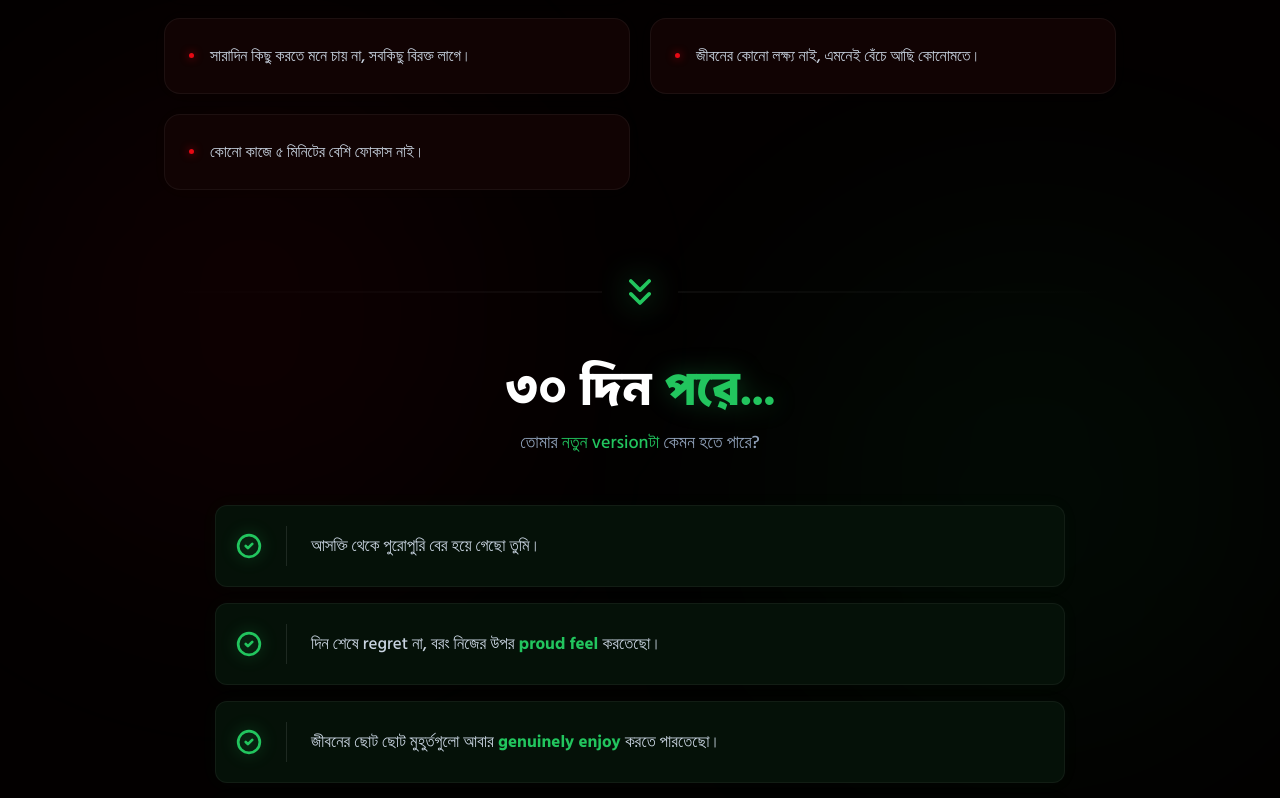
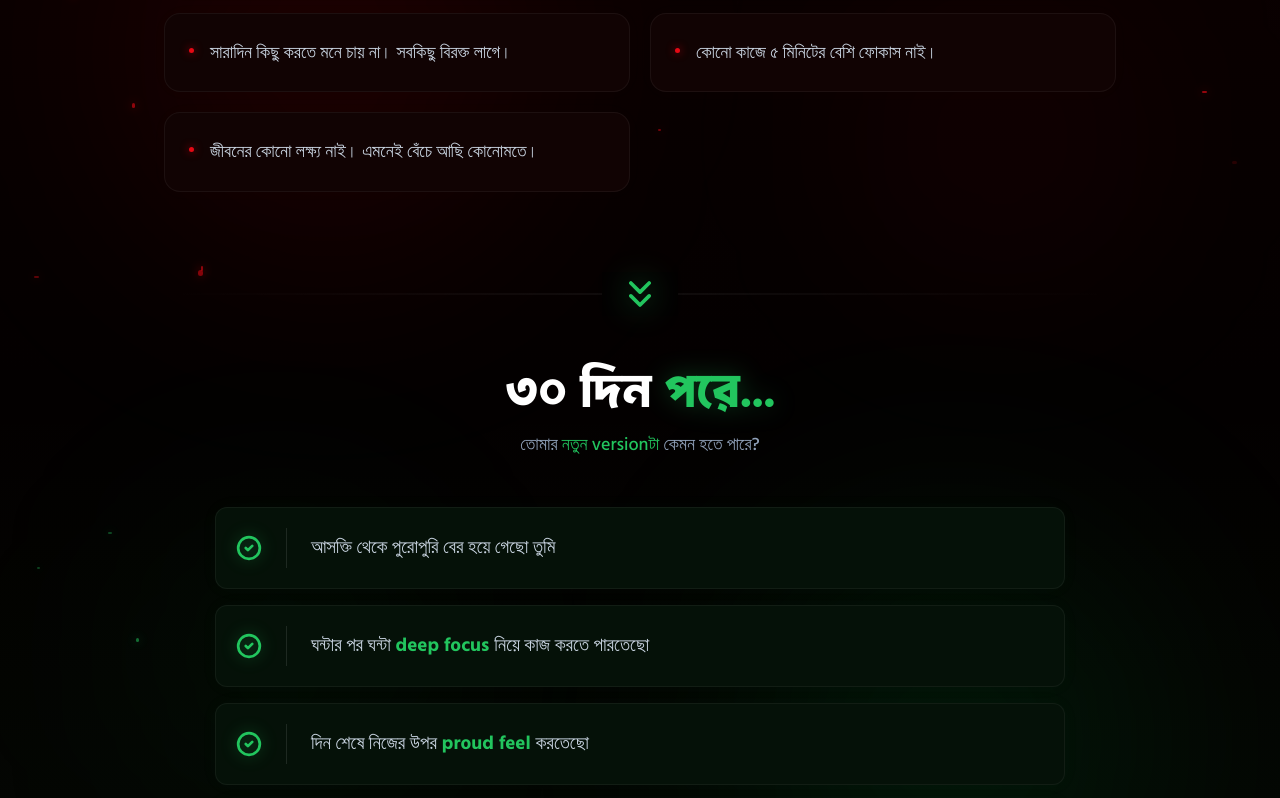
Before and after one commit to Rayan37307/30day-bu, a React (Vite) app: page / in a window 1280 px wide. Shown: the part 1541-2339 px from the top of the page. Built offline with nearby package versions, Linux system fonts and the light colour scheme; a web font is replaced by a local one.

Commit message:
feat: update hero copy and enhance landing section with ambient background particles and improved typography.

```diff
--- a/src/components/Hero.tsx
+++ b/src/components/Hero.tsx
@@ -31,9 +31,9 @@ export function Hero() {
           transition={{ duration: 0.8, delay: 0.1 }}
           className="leading-[1.2] tracking-tight font-display max-w-5xl mx-auto mb-16"
         >
-          <span className="text-3xl sm:text-4xl lg:text-5xl text-white align-middle block mb-3">শুধু 30 টা দিন আমার সাথে থাকো</span>
+          <span className="text-3xl sm:text-4xl lg:text-5xl text-white align-middle block mb-3">আরেকবার নিজেকে ফিরে পাওয়ার জন্য</span>
           <span className="text-4xl sm:text-5xl lg:text-[64px] text-white align-middle leading-tight">
-            সেরা একটা <span className="font-anton uppercase text-gradient-red drop-shadow-sm align-middle tracking-tighter text-[1.1em]">COMEBACK</span><br className="block sm:hidden" /> হবেই ইনশাআল্লাহ
+            শুধু <span className="text-gradient-red drop-shadow-sm font-bold">৩০ দিনই</span> যথেষ্ট
           </span>
         </motion.h1>
 
--- a/src/components/IsThisYou.tsx
+++ b/src/components/IsThisYou.tsx
@@ -2,27 +2,67 @@ import { motion } from "framer-motion";
 import { ChevronsDown, CheckCircle2 } from "lucide-react";
 
 const symptoms = [
+  "আজকে শেষ বারের মতো হাত মারবো। আজকেই লাস্ট। প্রমিস!",
   "কালকে থেকে ভালো হয়ে যাবো।",
-  "আজকে শেষ বারের মতো হাত মারবো, আজকেই লাস্ট। প্রমিস!",
-  "সারাদিন কিছু করতে মনে চায় না, সবকিছু বিরক্ত লাগে।",
-  "জীবনের কোনো লক্ষ্য নাই, এমনেই বেঁচে আছি কোনোমতে।",
-  "কোনো কাজে ৫ মিনিটের বেশি ফোকাস নাই।"
+  "সারাদিন কিছু করতে মনে চায় না। সবকিছু বিরক্ত লাগে।",
+  "কোনো কাজে ৫ মিনিটের বেশি ফোকাস নাই।",
+  "জীবনের কোনো লক্ষ্য নাই। এমনেই বেঁচে আছি কোনোমতে।"
 ];
 
 const benefits = [
-  { text: "আসক্তি থেকে পুরোপুরি বের হয়ে গেছো তুমি।", highlight: "", textEnd: "" },
-  { text: "দিন শেষে regret না, বরং নিজের উপর", highlight: "proud feel", textEnd: "করতেছো।" },
-  { text: "জীবনের ছোট ছোট মুহুর্তগুলো আবার", highlight: "genuinely enjoy", textEnd: "করতে পারতেছো।" },
-  { text: "ঘন্টার পর ঘন্টা", highlight: "deep focus", textEnd: "নিয়ে কাজ করতে পারতেছো।" },
-  { text: "জীবনে আবার একটা", highlight: "clear direction", textEnd: "খুঁজে পাইছো।" }
+  { text: "আসক্তি থেকে পুরোপুরি বের হয়ে গেছো তুমি", highlight: "", textEnd: "" },
+  { text: "ঘন্টার পর ঘন্টা", highlight: "deep focus", textEnd: "নিয়ে কাজ করতে পারতেছো" },
+  { text: "দিন শেষে নিজের উপর", highlight: "proud feel", textEnd: "করতেছো" },
+  { text: "জীবনে আবার", highlight: "clear direction", textEnd: "খুঁজে পাইছো" },
+  { text: "ছোট ছোট মুহূর্তগুলো", highlight: "genuinely enjoy", textEnd: "করতে পারতেছো" }
 ];
+
+const redParticles = [...Array(20)].map(() => ({
+  top: `${Math.random() * 45}%`,
+  left: `${Math.random() * 100}%`,
+  width: `${Math.random() * 4 + 2}px`,
+  height: `${Math.random() * 4 + 2}px`,
+  opacity: Math.random() * 0.6 + 0.1,
+}));
+
+const greenParticles = [...Array(20)].map(() => ({
+  top: `${Math.random() * 45 + 55}%`,
+  left: `${Math.random() * 100}%`,
+  width: `${Math.random() * 4 + 2}px`,
+  height: `${Math.random() * 4 + 2}px`,
+  opacity: Math.random() * 0.6 + 0.1,
+}));
 
 export function IsThisYou() {
   return (
     <section className="w-full relative py-24 bg-[#030000] overflow-hidden">
       {/* Background ambient glows */}
-      <div className="absolute top-1/4 left-0 w-[500px] h-[500px] bg-red-600/5 blur-[120px] rounded-full pointer-events-none" />
-      <div className="absolute bottom-1/4 right-0 w-[500px] h-[500px] bg-green-500/5 blur-[120px] rounded-full pointer-events-none" />
+      <div className="absolute top-0 left-0 right-0 h-1/2 bg-gradient-to-b from-[#E50914]/5 to-transparent pointer-events-none" />
+      <div className="absolute bottom-0 left-0 right-0 h-1/2 bg-gradient-to-t from-[#22c55e]/5 to-transparent pointer-events-none" />
+
+      <div className="absolute top-[10%] left-[10%] w-[400px] h-[400px] bg-red-600/10 blur-[120px] rounded-full pointer-events-none" />
+      <div className="absolute top-[20%] right-[10%] w-[300px] h-[300px] bg-red-600/5 blur-[100px] rounded-full pointer-events-none" />
+
+      <div className="absolute bottom-[10%] right-[10%] w-[400px] h-[400px] bg-green-500/10 blur-[120px] rounded-full pointer-events-none" />
+      <div className="absolute bottom-[20%] left-[10%] w-[300px] h-[300px] bg-green-500/5 blur-[100px] rounded-full pointer-events-none" />
+
+      {/* Red Particles */}
+      {redParticles.map((p, i) => (
+        <div
+          key={`red-${i}`}
+          className="absolute rounded-full bg-[#E50914] shadow-[0_0_10px_rgba(229,9,20,0.8)] pointer-events-none"
+          style={{ top: p.top, left: p.left, width: p.width, height: p.height, opacity: p.opacity }}
+        />
+      ))}
+
+      {/* Green Particles */}
+      {greenParticles.map((p, i) => (
+        <div
+          key={`green-${i}`}
+          className="absolute rounded-full bg-[#22c55e] shadow-[0_0_10px_rgba(34,197,94,0.8)] pointer-events-none"
+          style={{ top: p.top, left: p.left, width: p.width, height: p.height, opacity: p.opacity }}
+        />
+      ))}
 
       <div className="max-w-[1000px] mx-auto px-6 relative z-10 flex flex-col items-center">
 
@@ -48,7 +88,7 @@ export function IsThisYou() {
                 className="bg-[#110303] border border-white/5 rounded-2xl p-5 md:p-6 flex items-start gap-4 hover:border-[#E50914]/40 transition-colors shadow-[0_0_20px_rgba(229,9,20,0.02)]"
               >
                 <div className="mt-2.5 w-[5px] h-[5px] rounded-full bg-[#E50914] shadow-[0_0_8px_rgba(229,9,20,0.8)] shrink-0"></div>
-                <p className="text-slate-300 text-[15px] md:text-[16px] font-medium leading-relaxed font-sans">
+                <p className="text-slate-300 text-base md:text-[18px] font-medium leading-relaxed font-sans">
                   {text}
                 </p>
               </motion.div>
@@ -105,7 +145,7 @@ export function IsThisYou() {
 
                 <div className="w-px h-10 bg-white/10 shrink-0 hidden md:block"></div>
 
-                <p className="text-slate-300 text-[15px] md:text-[17px] font-medium leading-relaxed font-sans">
+                <p className="text-slate-300 text-[17px] md:text-[19px] font-medium leading-relaxed font-sans">
                   {benefit.text}
                   {benefit.highlight && <span className="text-[#22c55e] font-bold"> {benefit.highlight} </span>}
                   {benefit.textEnd && <span>{benefit.textEnd}</span>}
```
Also changed, not shown: src/components/Modules.tsx (+39 -21 lines).
